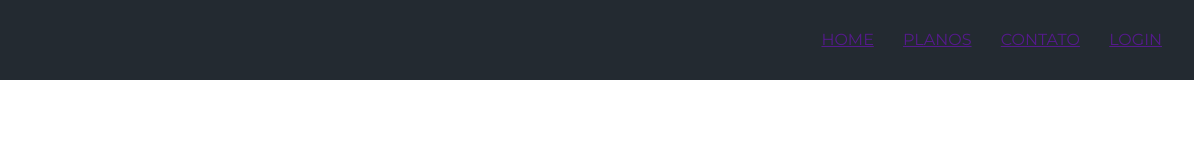
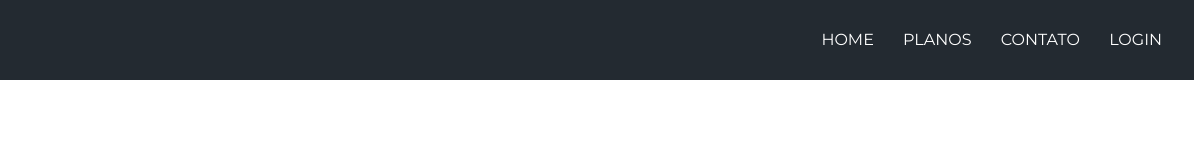
Before and after one commit to renataaversa/home_host, a plain HTML site: page index.html in a window 1280 px wide. Shown: the full height of the page, 86-1280 px from the left. Drawn offline with Linux system fonts and the light colour scheme.

Commit message:
mais edição de menu

```diff
--- a/css/style.css
+++ b/css/style.css
@@ -54,3 +54,16 @@ nav{
     margin-left: 25px;
 
 }
+
+.nav-items li a{
+    color: white;
+    text-decoration: none;
+    transition: .5s;
+}
+
+.nav-items li a:hover{
+    /* a hover é o passar do mouse, seja cor, animação etc */
+    color: rgb(51, 73, 218);
+
+
+}
```
